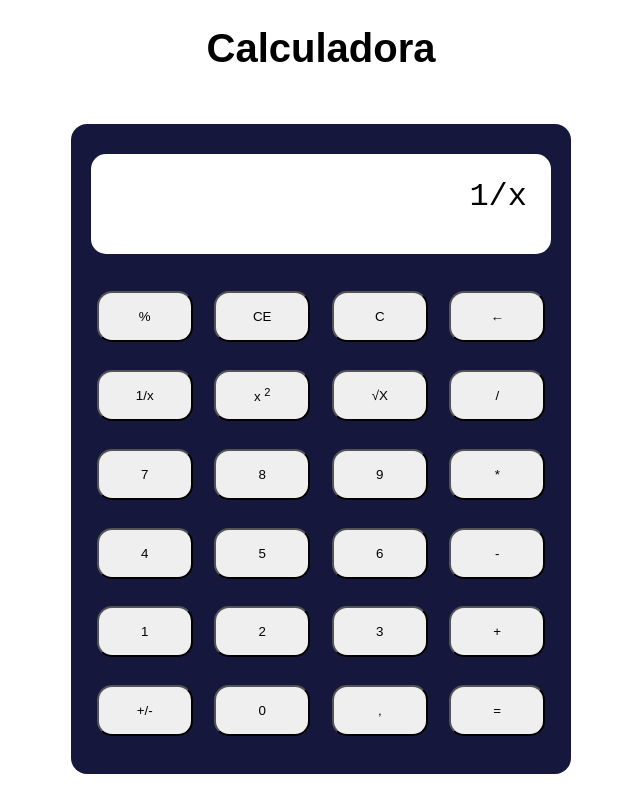
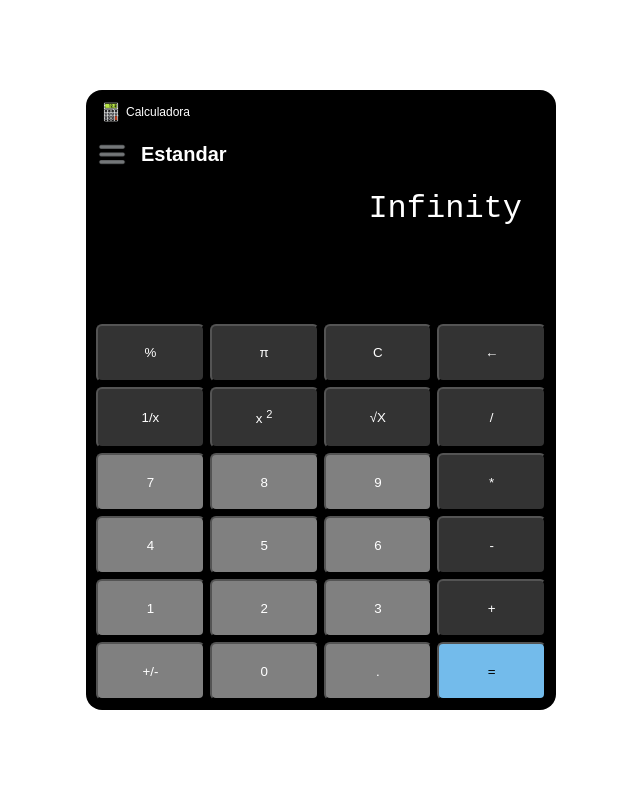
Before and after one commit to alfonn13/Calculator, a plain HTML site: page index.html in a window 1280 px wide. Both pictures are taken after a click on the button "1/x". Shown: the whole page, without its empty margins (319-959 px from the left). Drawn offline with Linux system fonts and the light colour scheme.

Commit message:
Actualizaciones

```diff
--- a/assets/index.js
+++ /dev/null
@@ -1,76 +0,0 @@
-const pantalla = document.querySelector(".pantalla");
-const botones =document.querySelectorAll(".btn");
-
-
-botones.forEach(boton => {
-    boton.addEventListener("click", () => {
-        const botonApretado = boton.textContent;
-
-        if(boton.id === "c"){
-            pantalla.textContent = 0;
-            return;
-        }
-
-        if(boton.id === "borrar"){
-            if(pantalla.textContent.length === 1 || pantalla.textContent === "Error"){
-                pantalla.textContent = "0";
-            }else{
-                pantalla.textContent = pantalla.textContent.slice(0, -1);
-            }
-            return;
-        }
-
-        if(boton.id === "raiz"){
-            const numeroPantalla = parseFloat(pantalla.textContent);
-            if(!isNaN(numeroPantalla)|| numeroPantalla>=0){
-                pantalla.textContent = Math.sqrt(numeroPantalla);
-            }else{
-                pantalla.textContent = ("Error!!");
-            }
-            return;
-
-        }
-
-        if(boton.id==="elevado"){
-            const numeroPantalla = parseFloat(pantalla.textContent);
-            if(!isNaN(numeroPantalla) || numeroPantalla>=0){
-                pantalla.textContent = Math.pow(numeroPantalla, 2);
-            }else{
-                pantalla.textContent = ("Error!!");
-            }
-            return;
-        }
-
-        if(boton.id==="porcentaje"){
-            const numeroPantalla = parseFloat(pantalla.textContent);
-            if(!isNaN(numeroPantalla) || numeroPantalla>=0){
-                pantalla.textContent = numeroPantalla/100;
-            }else{
-                pantalla.textContent = ("Error!!");
-            }
-            return;
-        }
-
-        if(boton.id==="change"){
-            pantalla.textContent = - pantalla.textContent;
-            return;
-        }
-
-        if(boton.id === "igual"){
-            try{
-                pantalla.textContent = eval(pantalla.textContent);
-            }catch{
-                pantalla.textContent = ("Error!!")
-            }
-            return;
-        }
-
-        if(pantalla.textContent==="0"){
-            pantalla.textContent = botonApretado;
-        }else{
-            pantalla.textContent+=botonApretado;
-        }
-
-
-    })
-})
--- a/index.html
+++ b/index.html
@@ -8,37 +8,47 @@
 </head>
 <body>
 
-    <h2 class="title">Calculadora</h2>
+    <div class="calculadora">
 
-    <div class="calculadora">
-        <div class="pantalla">0</div>
-        <button class="btn" id="porcentaje">%</button>
-        <button class="btn" id="c">CE</button>
-        <button class="btn" id="c">C</button>
-        <button class="btn" id="borrar">←</button>
-        <button class="btn">1/x</button>
-        <button class="btn" id="elevado">x <sup>2</sup></button>
-        <button class="btn" id="raiz">√X</button>
-        <button class="btn">/</button>
-        <button class="btn">7</button>
-        <button class="btn">8</button>
-        <button class="btn">9</button>
-        <button class="btn">*</button>
-        <button class="btn">4</button>
-        <button class="btn">5</button>
-        <button class="btn">6</button>
-        <button class="btn">-</button>
-        <button class="btn">1</button>
-        <button class="btn">2</button>
-        <button class="btn">3</button>
-        <button class="btn">+</button>
-        <button class="btn" id="change">+/-</button>
-        <button class="btn">0</button>
-        <button class="btn">,</button>
-        <button class="btn" id="igual">=</button>
+        <div class="overlay">
+            <img src="assets/calculadora.png" alt="calculadora" class="calcu">
+            <p class="name">Calculadora</p>
+        </div>
+
+        <div class="over">
+            <img src="assets/burgericon.png" alt="burger" class="burger">
+            <h3 class="h3">Estandar</h3>
+        </div>
+
+
+        <div class="pantalla light">0</div>
+        <button class="btn dark" id="porcentaje">%</button>
+        <button class="btn dark" id="PI">π</button>
+        <button class="btn dark" id="c">C</button>
+        <button class="btn dark" id="borrar">←</button>
+        <button class="btn dark" id="entre">1/x</button>
+        <button class="btn dark" id="elevado">x <sup>2</sup></button>
+        <button class="btn dark" id="raiz">√X</button>
+        <button class="btn dark">/</button>
+        <button class="btn light">7</button>
+        <button class="btn light">8</button>
+        <button class="btn light">9</button>
+        <button class="btn dark">*</button>
+        <button class="btn light">4</button>
+        <button class="btn light">5</button>
+        <button class="btn light">6</button>
+        <button class="btn dark">-</button>
+        <button class="btn light">1</button>
+        <button class="btn light">2</button>
+        <button class="btn light">3</button>
+        <button class="btn dark">+</button>
+        <button class="btn light" id="change">+/-</button>
+        <button class="btn light">0</button>
+        <button class="btn light" id=".">.</button>
+        <button class="btn equal" id="igual">=</button>
 
     </div>
 
-    <script src="assets/index.js"></script>
+    <script src="scripts/index.js"></script>
 </body>
 </html>
--- /dev/null
+++ b/scripts/index.js
@@ -0,0 +1,91 @@
+const pantalla = document.querySelector(".pantalla");
+const botones =document.querySelectorAll(".btn");
+
+
+botones.forEach(boton => {
+    boton.addEventListener("click", () => {
+        const botonApretado = boton.textContent;
+        const id = boton.id;
+        let numeroPantalla;
+
+        switch (id) {
+            case "c":
+                pantalla.textContent = 0;
+                break;
+
+            case "borrar":
+                if (pantalla.textContent.length === 1 || pantalla.textContent === "Error") {
+                    pantalla.textContent = "0";
+                } else {
+                    pantalla.textContent = pantalla.textContent.slice(0, -1);
+                }
+                break;
+
+            case "raiz":
+                numeroPantalla = parseFloat(pantalla.textContent);
+                if (!isNaN(numeroPantalla) || numeroPantalla >= 0) {
+                    pantalla.textContent = Math.sqrt(numeroPantalla);
+                } else {
+                    pantalla.textContent = ("Error!!");
+                }
+                break;
+
+            case "elevado":
+                numeroPantalla = parseFloat(pantalla.textContent);
+                if (!isNaN(numeroPantalla) || numeroPantalla >= 0) {
+                    pantalla.textContent = Math.pow(numeroPantalla, 2);
+                } else {
+                    pantalla.textContent = ("Error!!");
+                }
+                break;
+
+            case "entre":
+                numeroPantalla = parseFloat(pantalla.textContent);
+                if (!isNaN(numeroPantalla) || numeroPantalla >= 0) {
+                    pantalla.textContent = 1 / numeroPantalla;
+                } else {
+                    pantalla.textContent = ("Error!!");
+                }
+                break;
+
+            case "porcentaje":
+                numeroPantalla = parseFloat(pantalla.textContent);
+                if (!isNaN(numeroPantalla) || numeroPantalla >= 0) {
+                    pantalla.textContent = numeroPantalla / 100;
+                } else {
+                    pantalla.textContent = ("Error!!");
+                }
+                break;
+
+            case "change":
+                pantalla.textContent = -pantalla.textContent;
+                break;
+
+            case "igual":
+                try {
+                    pantalla.textContent = eval(pantalla.textContent);
+                } catch {
+                    pantalla.textContent = ("Error!!");
+                }
+                break;
+
+            case "PI":
+                if (isNaN(parseFloat(pantalla.textContent)) || parseFloat(pantalla.textContent) <= 1) {
+                    pantalla.textContent = Math.PI;
+                } else {
+                     pantalla.textContent = parseFloat(pantalla.textContent) * Math.PI;
+                }
+                break;
+
+
+
+            default:
+                if (pantalla.textContent === "0") {
+                    pantalla.textContent = botonApretado;
+                } else {
+                    pantalla.textContent += botonApretado;
+                }
+                break;
+        }
+    })
+});
--- a/style/style.css
+++ b/style/style.css
@@ -3,12 +3,6 @@
     padding: 0;
     box-sizing: border-box;
     font-family: sans-serif;
-}
-
-.title{
-    font-size: 40px;
-    text-align: center;
-    color:black;
 }
 
 body{
@@ -18,27 +12,67 @@ body{
     place-items: center;
 }
 
-.calculadora{
-    background-color:#15173c ;
-    color: black;
-    padding:20px;
-    display: grid;
-    grid-template-columns: repeat(4, 1fr);
-    width: 500px;
-    height: 650px;
-    border-radius: 1rem;
-    margin: 0 auto;
-    gap: 10px;
+.burger{
+    width: 28px;
+    height: 28px;
+    margin-top: 30px;
+    margin-left: 12px;
+}
+
+.overlay {
+    position: absolute;
+    top: 12px;
+    left: 15px;
+    width: 100%;
+    display: flex;
+    align-items: center;
+}
+.h3{
+    padding-left: 15px;
+    margin-top: 30px;
+    font-size: 20px;
+}
+
+.over {
+    position: absolute;
+    top: 20px;
+    left: 0px;
+    display: flex;
+    align-items: center;
+}
+
+.calcu {
+    width: 20px;
+    height: 20px;
+    margin-right: 5px;
+}
+
+.name {
+    font-size: 12px;
 }
 
 
-.pantalla{
+.calculadora{
+    position: relative;
+    background-color:black ;
+    color: white;
+    padding:10px;
+    display: grid;
+    grid-template-columns: repeat(4, 1fr);
+    width: 470px;
+    height: 620px;
+    border-radius: 1rem;
+    margin: 0 auto;
+    gap: 5px;
+}
+
+
+.pantalla.light{
     width: 100%;
     height: 100px;
-    background-color: white;
-    padding: 1.5rem;
-    margin-bottom: 10px;
-    margin-top: 10px;
+    background-color: black;
+    padding: .6rem 1.5rem 1.5rem 0.1rem;
+    margin-top: 80px;
     font-size: 2rem;
     grid-column: 1/-1;
     text-align: right;
@@ -46,18 +80,45 @@ body{
     font-family: monospace;
 }
 
+
+.imgcal{
+    width: 30px;
+    height: 30px;
+}
+
 .btn{
-    border-radius: 15px;
-    width: 6rem;
-    height: 3.2rem;
+    border-radius: 6px;
+    width: 100%;
+    height: 100%;
     cursor: pointer;
     margin: 0 auto;
+    color: white;
 }
 
 .btn:hover{
-    background-color: #d3d3d3;
+    background-color: #776060;
 }
 
-.btn.igual{
-    background-color: yellow;
+.btn.light{
+    background-color: #808080;
 }
+
+.btn.dark{
+    background-color: #333333;
+}
+
+.btn.light:hover{
+    background-color: #333333;
+}
+
+.btn.dark:hover{
+    background-color: #808080;
+}
+
+.btn.equal{
+    background-color: #73BBEB;
+    color: black;
+}
+.btn.equal:hover{
+    background-color:#4C7C9C;
+}
```
Also changed, not shown: assets/burgericon.png (added), assets/calculadora.png (added), assets/cerrar.png (added).
